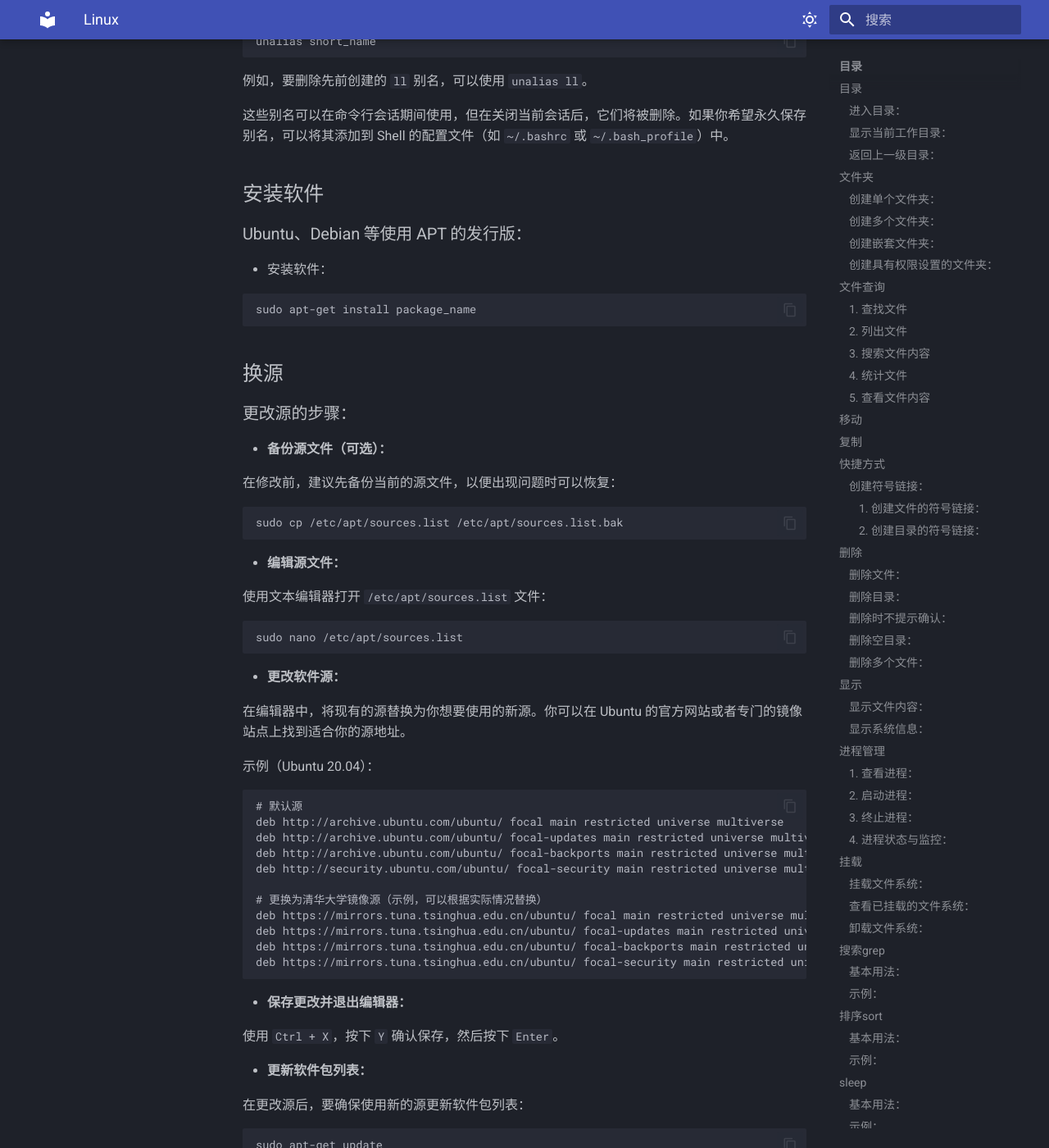
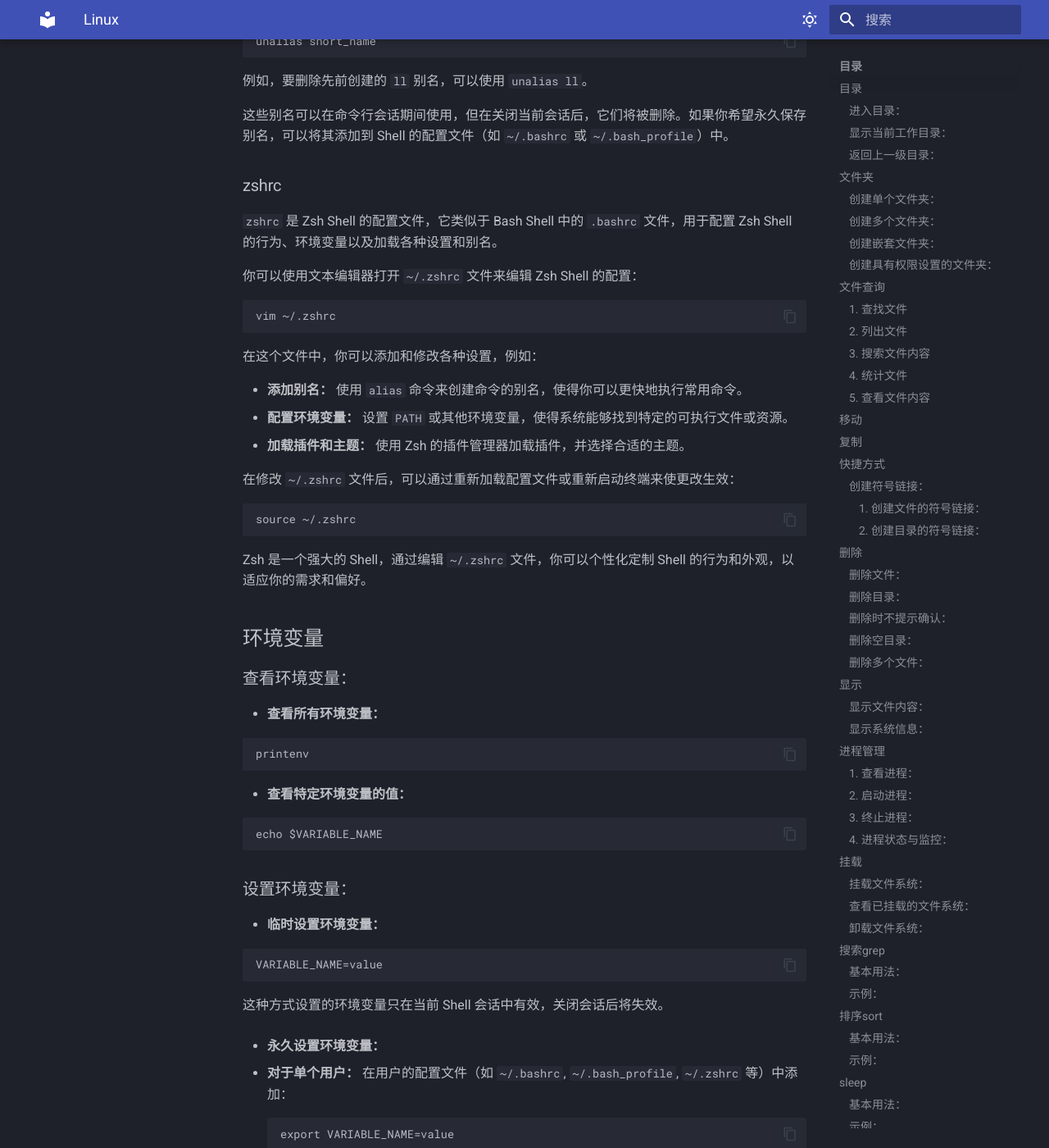
Before and after one commit to Xmbtx/xmbtx-blog, an MkDocs documentation site: the page built from docs/linux/linux.md, in a window 1280 px wide and 1400 px high, scrolled down 11413 px. Shown: the whole window at 82% size. Built offline with MkDocs 1.6.1 and Material for MkDocs 9.7.7, drawn with Linux system fonts in a browser that asks for light colours; some of the changed text lies outside the part shown.

Commit message:
2023-12-31_14:44:08 update

````diff
--- a/docs/linux/linux.md
+++ b/docs/linux/linux.md
@@ -579,6 +579,101 @@ alias short_name='long_command'
 
 这些别名可以在命令行会话期间使用，但在关闭当前会话后，它们将被删除。如果你希望永久保存别名，可以将其添加到 Shell 的配置文件（如 `~/.bashrc` 或 `~/.bash_profile`）中。
 
+### zshrc
+
+`zshrc` 是 Zsh Shell 的配置文件，它类似于 Bash Shell 中的 `.bashrc` 文件，用于配置 Zsh Shell 的行为、环境变量以及加载各种设置和别名。
+
+你可以使用文本编辑器打开 `~/.zshrc` 文件来编辑 Zsh Shell 的配置：
+
+```
+vim ~/.zshrc
+```
+
+在这个文件中，你可以添加和修改各种设置，例如：
+
+- **添加别名：** 使用 `alias` 命令来创建命令的别名，使得你可以更快地执行常用命令。
+- **配置环境变量：** 设置 `PATH` 或其他环境变量，使得系统能够找到特定的可执行文件或资源。
+- **加载插件和主题：** 使用 Zsh 的插件管理器加载插件，并选择合适的主题。
+
+在修改 `~/.zshrc` 文件后，可以通过重新加载配置文件或重新启动终端来使更改生效：
+
+```
+source ~/.zshrc
+```
+
+Zsh 是一个强大的 Shell，通过编辑 `~/.zshrc` 文件，你可以个性化定制 Shell 的行为和外观，以适应你的需求和偏好。
+
+## 环境变量
+
+### 查看环境变量：
+
+- **查看所有环境变量：**
+
+  ```
+  printenv
+  ```
+
+- **查看特定环境变量的值：**
+
+  ```
+  echo $VARIABLE_NAME
+  ```
+
+### 设置环境变量：
+
+- **临时设置环境变量：**
+
+  ```
+  VARIABLE_NAME=value
+  ```
+
+  这种方式设置的环境变量只在当前 Shell 会话中有效，关闭会话后将失效。
+
+- **永久设置环境变量：**
+
+  - **对于单个用户：** 在用户的配置文件（如 `~/.bashrc`, `~/.bash_profile`, `~/.zshrc` 等）中添加：
+
+    ```
+    export VARIABLE_NAME=value
+    ```
+
+  - **对于所有用户：** 在系统级别的配置文件中添加：
+
+    在 `/etc/environment` 文件中添加：
+
+    ```
+    VARIABLE_NAME=value
+    ```
+
+### 常见环境变量：
+
+- **PATH：** 定义系统在哪些目录中查找可执行文件。
+- **HOME：** 指向当前用户的主目录。
+- **USER：** 当前用户名。
+- **SHELL：** 当前使用的 Shell。
+
+### 示例：
+
+- **设置自定义环境变量：**
+
+  ```
+  export MY_VARIABLE="Hello, World!"
+  ```
+
+- **将新的路径添加到 PATH 中：**
+
+  ```
+  export PATH="$PATH:/new/path"
+  ```
+
+- **删除环境变量：**
+
+   ```
+   unset MY_VARIABLE
+   ```
+
+(非系统变量不建议大写)
+
 ## 安装软件
 
 ### Ubuntu、Debian 等使用 APT 的发行版：
````
